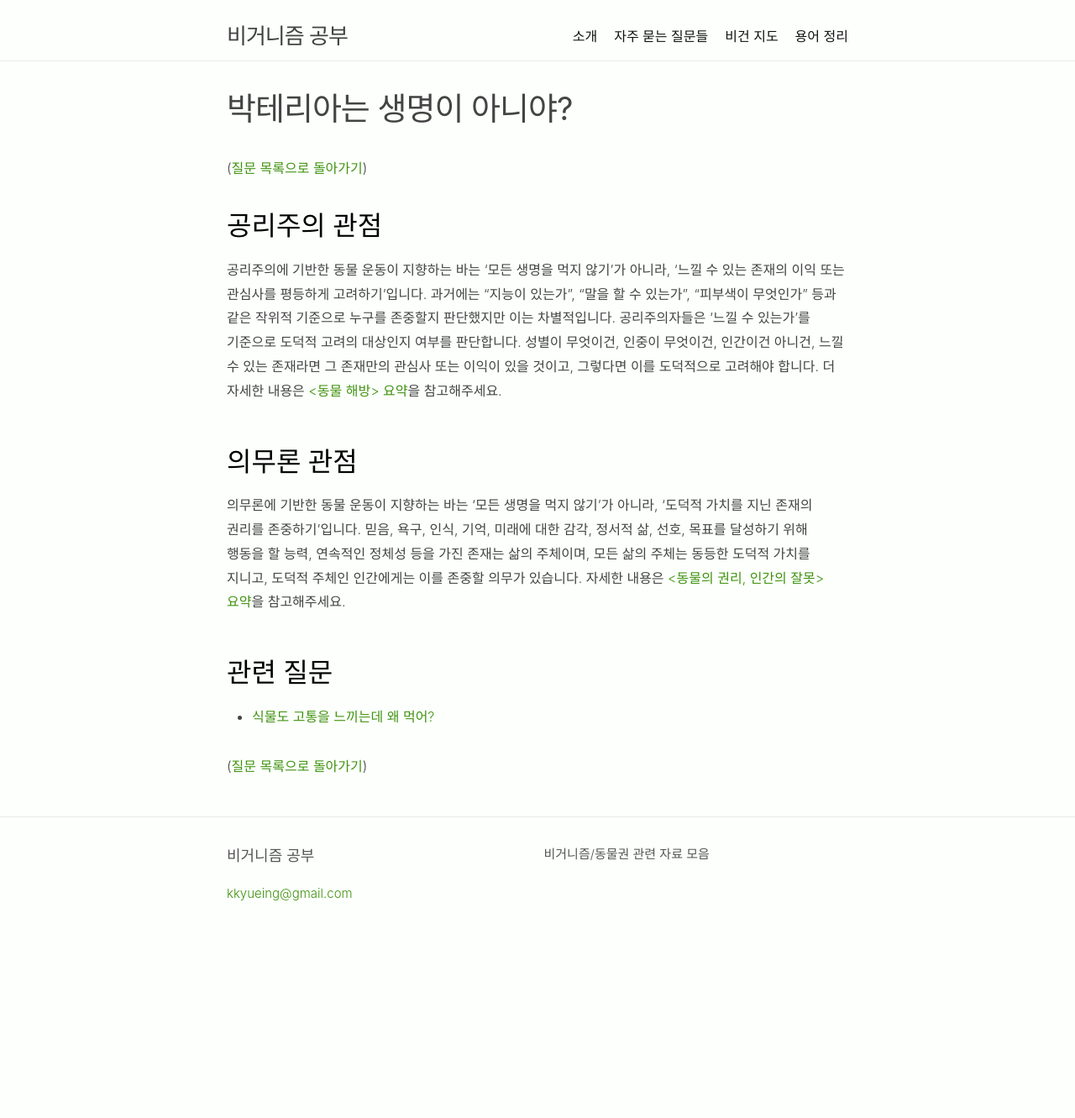
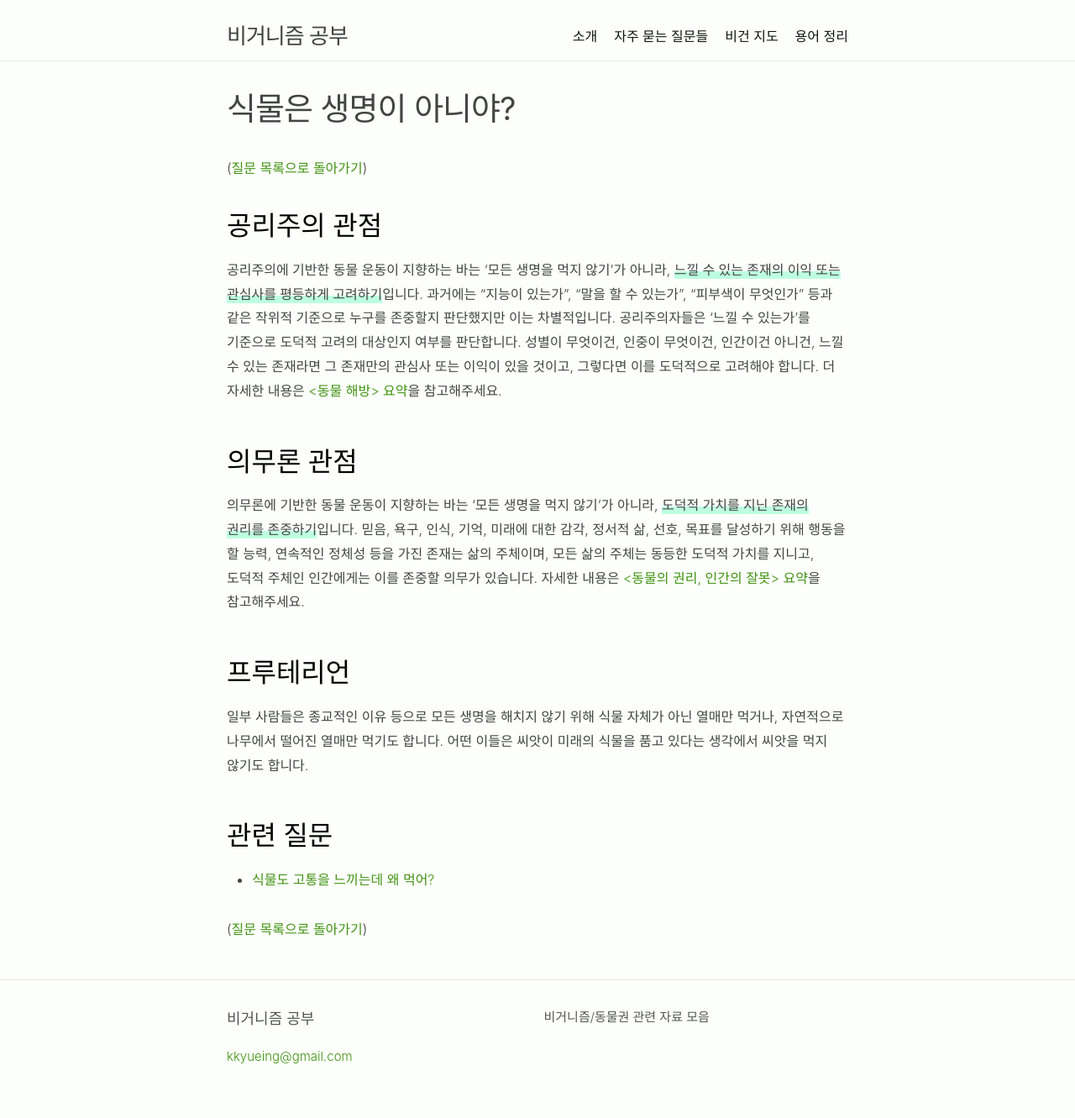
Before and after one commit to veganstudies/veganstudies.github.io, a Jekyll site: the page built from _faqs/life.md, in a window 1280 px wide. Shown: the whole page at 84% size. Built offline with Jekyll 4.4.1, drawn with Linux system fonts in a browser that asks for light colours; some web fonts are replaced; before the commit the page ends 1137 px from its top, so only the background shows below that.

Commit message:
다듬기

```diff
--- a/_faqs/life.md
+++ b/_faqs/life.md
@@ -1,25 +1,33 @@
 ---
 layout: faq
-title: "박테리아는 생명이 아니야?"
+title: "식물은 생명이 아니야?"
 ---
 ## 공리주의 관점
 
-공리주의에 기반한 동물 운동이 지향하는 바는 '모든 생명을 먹지 않기'가 아니라, '느낄 수 있는
-존재의 이익 또는 관심사를 평등하게 고려하기'입니다. 과거에는 "지능이 있는가", "말을 할 수
-있는가", "피부색이 무엇인가" 등과 같은 작위적 기준으로 누구를 존중할지 판단했지만 이는
-차별적입니다. 공리주의자들은 '느낄 수 있는가'를 기준으로 도덕적 고려의 대상인지 여부를
-판단합니다. 성별이 무엇이건, 인중이 무엇이건, 인간이건 아니건, 느낄 수 있는 존재라면 그
-존재만의 관심사 또는 이익이 있을 것이고, 그렇다면 이를 도덕적으로 고려해야 합니다. 더
-자세한 내용은 [\<동물 해방\> 요약](/2019/07/28/animal-liberation.html)을 참고해주세요.
+공리주의에 기반한 동물 운동이 지향하는 바는 '모든 생명을 먹지 않기'가 아니라,
+**느낄 수 있는 존재의 이익 또는 관심사를 평등하게 고려하기**입니다. 과거에는
+"지능이 있는가", "말을 할 수 있는가", "피부색이 무엇인가" 등과 같은 작위적 기준으로
+누구를 존중할지 판단했지만 이는 차별적입니다. 공리주의자들은 '느낄 수 있는가'를
+기준으로 도덕적 고려의 대상인지 여부를 판단합니다. 성별이 무엇이건, 인중이 무엇이건,
+인간이건 아니건, 느낄 수 있는 존재라면 그 존재만의 관심사 또는 이익이 있을 것이고,
+그렇다면 이를 도덕적으로 고려해야 합니다. 더 자세한 내용은
+[\<동물 해방\> 요약](/2019/07/28/animal-liberation.html)을 참고해주세요.
 
 ## 의무론 관점
 
-의무론에 기반한 동물 운동이 지향하는 바는 '모든 생명을 먹지 않기'가 아니라, '도덕적 가치를
-지닌 존재의 권리를 존중하기'입니다. 믿음, 욕구, 인식, 기억, 미래에 대한 감각, 정서적 삶,
-선호, 목표를 달성하기 위해 행동을 할 능력, 연속적인 정체성 등을 가진 존재는 삶의 주체이며,
-모든 삶의 주체는 동등한 도덕적 가치를 지니고, 도덕적 주체인 인간에게는 이를 존중할 의무가
-있습니다. 자세한 내용은
-[\<동물의 권리, 인간의 잘못\> 요약](/2019/08/01/animal-rights-human-wrongs.html)을 참고해주세요.
+의무론에 기반한 동물 운동이 지향하는 바는 '모든 생명을 먹지 않기'가 아니라,
+**도덕적 가치를 지닌 존재의 권리를 존중하기**입니다. 믿음, 욕구, 인식, 기억, 미래에
+대한 감각, 정서적 삶, 선호, 목표를 달성하기 위해 행동을 할 능력, 연속적인 정체성
+등을 가진 존재는 삶의 주체이며, 모든 삶의 주체는 동등한 도덕적 가치를 지니고,
+도덕적 주체인 인간에게는 이를 존중할 의무가 있습니다. 자세한 내용은
+[\<동물의 권리, 인간의 잘못\> 요약](/2019/08/01/animal-rights-human-wrongs.html)을
+참고해주세요.
+
+## 프루테리언
+
+일부 사람들은 종교적인 이유 등으로 모든 생명을 해치지 않기 위해 식물 자체가 아닌
+열매만 먹거나, 자연적으로 나무에서 떨어진 열매만 먹기도 합니다. 어떤 이들은 씨앗이
+미래의 식물을 품고 있다는 생각에서 씨앗을 먹지 않기도 합니다.
 
 ## 관련 질문
 
```
Also changed, not shown: _faqs/pain-of-plant.md (+1 -1 lines).
